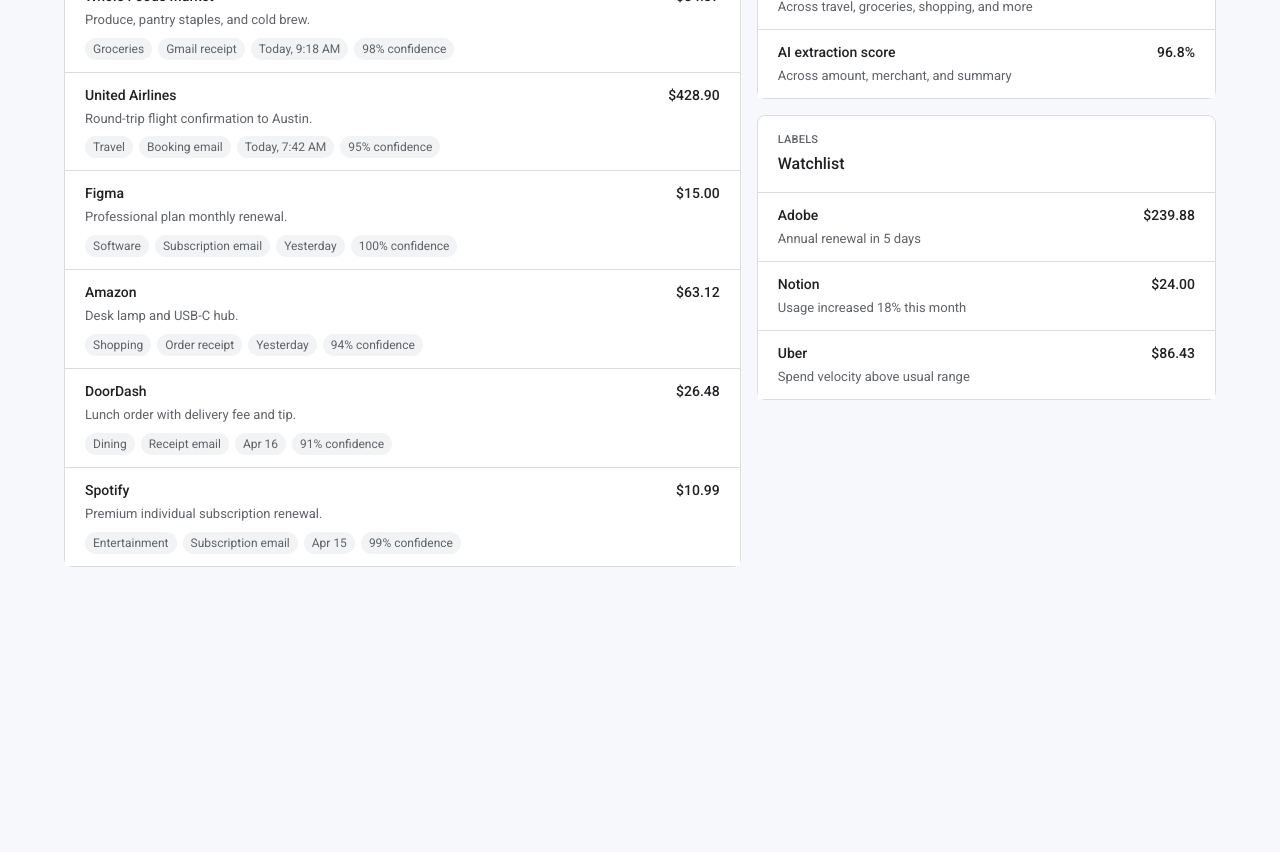
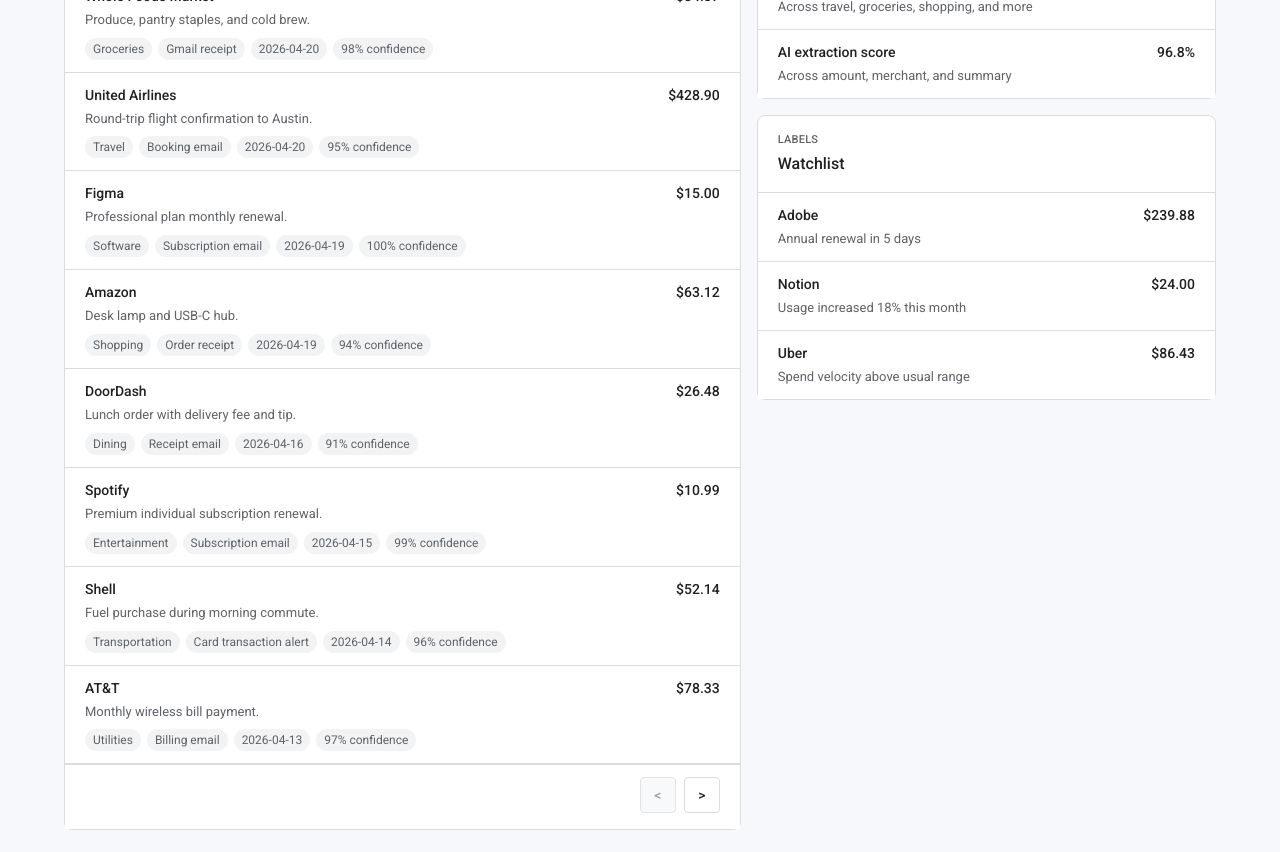
Before and after one commit to JasonCourtois/Transaction-Sorter, a Next.js app: page /dashboard in a window 1280 px wide. Shown: the part 820-1672 px from the top of the page. Before the commit the page ends 1419 px from the top, so only its background shows below. Built offline with nearby package versions, Linux system fonts and the light colour scheme; no server answers.

Commit message:
Added Daily Spend chart to category page

```diff
--- a/src/app/dashboard/DashboardShell.module.css
+++ b/src/app/dashboard/DashboardShell.module.css
@@ -223,13 +223,11 @@
 .chart {
   height: 320px;
   margin: 0;
-  padding: 8px 12px 16px;
 }
 
 .donutChart {
   height: 320px;
   margin: 0;
-  padding: 4px 12px 12px;
 }
 
 .transactionList,
@@ -340,6 +338,46 @@
   color: var(--dash-text);
 }
 
+.transactionPageButtonContainer {
+  display: flex;
+  justify-content: flex-end;
+  gap: 8px;
+  padding: 12px 20px 16px;
+  border-top: 1px solid var(--dash-border);
+  background: var(--dash-surface);
+}
+
+.transactionPageButton {
+  min-width: 36px;
+  height: 36px;
+  padding: 0 12px;
+  border: 1px solid var(--dash-border);
+  border-radius: 4px;
+  background: var(--dash-surface);
+  color: var(--dash-text);
+  font: inherit;
+  font-size: 14px;
+  font-weight: 500;
+  cursor: pointer;
+}
+
+.transactionPageButton:hover:not(:disabled) {
+  background: var(--dash-hover);
+  border-color: #c6c8cc;
+}
+
+.transactionPageButton:focus-visible {
+  outline: 2px solid #1a73e8;
+  outline-offset: 2px;
+}
+
+.transactionPageButton:disabled {
+  cursor: not-allowed;
+  color: #9aa0a6;
+  background: #f8f9fa;
+  border-color: #e0e3e7;
+}
+
 @media (max-width: 1120px) {
   .kpis {
     grid-template-columns: repeat(2, 1fr);
@@ -392,11 +430,6 @@
     grid-template-columns: 1fr;
   }
 
-  .chart,
-  .donutChart {
-    height: 280px;
-  }
-
   .inboxSearchForm {
     flex-direction: column;
     align-items: stretch;
--- a/src/app/dashboard/DashboardShell.tsx
+++ b/src/app/dashboard/DashboardShell.tsx
@@ -1,7 +1,7 @@
 "use client";
 
 import { useMemo, useState } from "react";
-import { CategoryMixChart } from "../../components/CategoryMixChart";
+import { CategoryPieChart } from "../../components/CategoryPieChart";
 import { DailySpendChart } from "../../components/DailySpendChart";
 import categoriesData from "./data/categories.json";
 import inboxSignalsData from "./data/inbox-signals.json";
@@ -11,18 +11,19 @@
 import styles from "./DashboardShell.module.css";
 import { filterTransactions } from "./filterTransactions";
 import { InboxSearchBar } from "./InboxSearchBar";
-import { ParsedEmailRow } from "./ParsedEmailRow";
 import type {
   InboxSearchFilters,
   InboxSignal,
   MerchantWatchlistItem,
-  SpendCategory,
+  SpendBreakdownItem,
   SpendTrendData,
   Transaction,
 } from "./dashboard.types";
+import { TransactionList } from "./TransactionList";
+import { formatCurrency } from "./TransactionList";
 
 const transactions = transactionsData as Transaction[];
-const categories = categoriesData as SpendCategory[];
+const categories = categoriesData as SpendBreakdownItem[];
 const inboxSignals = inboxSignalsData as InboxSignal[];
 const merchantWatchlist = merchantWatchlistData as MerchantWatchlistItem[];
 const spendTrend = spendTrendData as SpendTrendData;
@@ -45,13 +46,6 @@
 
 const expenseCategoryNames = categories.map((c) => c.name) as readonly string[];
 
-export function formatCurrency(value: number) {
-  return new Intl.NumberFormat("en-US", {
-    style: "currency",
-    currency: "USD",
-    maximumFractionDigits: 2,
-  }).format(value);
-}
 
 export function DashboardShell() {
   const [inboxFilters, setInboxFilters] = useState<InboxSearchFilters>({
@@ -113,7 +107,7 @@
               <h2>Spend by category</h2>
             </div>
           </div>
-          <CategoryMixChart categories={categories} />
+          <CategoryPieChart segments={categories} />
         </article>
       </section>
 
@@ -129,22 +123,7 @@
 
           <InboxSearchBar categoryNames={expenseCategoryNames} onSearch={setInboxFilters} />
 
-          <div className={styles.transactionList}>
-            {filteredTransactions.length === 0 ? (
-              <p className={styles.inboxEmpty}>
-                No transactions match these filters. Choose &quot;All categories&quot;, clear the
-                keyword, and search again—or try different terms.
-              </p>
-            ) : (
-              filteredTransactions.map((transaction) => (
-                <ParsedEmailRow
-                  key={`${transaction.merchant}-${transaction.timestamp}`}
-                  transaction={transaction}
-                  amountLabel={formatCurrency(transaction.amount)}
-                />
-              ))
-            )}
-          </div>
+          <TransactionList transactions={filteredTransactions}/>
         </article>
 
         <div className={styles.sideStack}>
--- a/src/app/dashboard/ParsedEmailRow.tsx
+++ b/src/app/dashboard/ParsedEmailRow.tsx
@@ -20,7 +20,7 @@
         <div className={styles.transactionDetails}>
           <span>{transaction.category}</span>
           <span>{transaction.source}</span>
-          <span>{transaction.timestamp}</span>
+          <span>{transaction.date}</span>
           <span>{transaction.confidence}% confidence</span>
         </div>
       </div>
--- /dev/null
+++ b/src/app/dashboard/TransactionList.tsx
@@ -0,0 +1,50 @@
+import { useState, useEffect } from "react";
+import { Transaction } from "./dashboard.types";
+import styles from "./DashboardShell.module.css";
+import { ParsedEmailRow } from "./ParsedEmailRow";
+
+export function formatCurrency(value: number) {
+  return new Intl.NumberFormat("en-US", {
+    style: "currency",
+    currency: "USD",
+    maximumFractionDigits: 2,
+  }).format(value);
+}
+
+export function TransactionList({ transactions }: { transactions: Transaction[] }) {
+  const [page, setPage] = useState(1);
+
+  const MAX_EMAILS_PER_PAGE = 8;
+
+  // Reset current page back to the first page whenever transactions is updated.
+  useEffect(() => {
+    setPage(1);
+  }, [transactions])
+
+  return (
+    <div className={styles.transactionList}>
+      {transactions.length === 0 ? (
+        <p className={styles.inboxEmpty}>
+          No transactions match these filters. Choose &quot;All categories&quot;, clear the keyword,
+          and search again—or try different terms.
+        </p>
+      ) : (
+        transactions
+          .slice((page - 1) * MAX_EMAILS_PER_PAGE, page * MAX_EMAILS_PER_PAGE)
+          .map((transaction) => (
+            <ParsedEmailRow
+              key={`${transaction.merchant}-${transaction.date}`}
+              transaction={transaction}
+              amountLabel={formatCurrency(transaction.amount)}
+            />
+          ))
+      )}
+      {transactions.length > MAX_EMAILS_PER_PAGE && (
+        <div className={styles.transactionPageButtonContainer}>
+          <button disabled={page == 1} onClick={() => setPage(page - 1)} className={styles.transactionPageButton}>{"<"}</button>
+          <button disabled={page * MAX_EMAILS_PER_PAGE >= transactions.length} onClick={() => setPage(page + 1)} className={styles.transactionPageButton}>{">"}</button>
+        </div>
+      )}
+    </div>
+  );
+}
--- a/src/app/dashboard/dashboard.types.ts
+++ b/src/app/dashboard/dashboard.types.ts
@@ -9,7 +9,7 @@
   amount: number;
   summary: string;
   source: string;
-  timestamp: string;
+  date: string;
   confidence: number;
 };
 
@@ -18,7 +18,7 @@
   values: number[];
 };
 
-export type SpendCategory = {
+export type SpendBreakdownItem = {
   value: number;
   name: string;
 };
--- a/src/app/dashboard/data/transactions.json
+++ b/src/app/dashboard/data/transactions.json
@@ -5,7 +5,7 @@
     "amount": 84.37,
     "summary": "Produce, pantry staples, and cold brew.",
     "source": "Gmail receipt",
-    "timestamp": "Today, 9:18 AM",
+    "date": "2026-04-20",
     "confidence": 98
   },
   {
@@ -14,7 +14,7 @@
     "amount": 428.9,
     "summary": "Round-trip flight confirmation to Austin.",
     "source": "Booking email",
-    "timestamp": "Today, 7:42 AM",
+    "date": "2026-04-20",
     "confidence": 95
   },
   {
@@ -23,7 +23,7 @@
     "amount": 15,
     "summary": "Professional plan monthly renewal.",
     "source": "Subscription email",
-    "timestamp": "Yesterday",
+    "date": "2026-04-19",
     "confidence": 100
   },
   {
@@ -32,7 +32,7 @@
     "amount": 63.12,
     "summary": "Desk lamp and USB-C hub.",
     "source": "Order receipt",
-    "timestamp": "Yesterday",
+    "date": "2026-04-19",
     "confidence": 94
   },
   {
@@ -41,7 +41,7 @@
     "amount": 26.48,
     "summary": "Lunch order with delivery fee and tip.",
     "source": "Receipt email",
-    "timestamp": "Apr 16",
+    "date": "2026-04-16",
     "confidence": 91
   },
   {
@@ -50,7 +50,160 @@
     "amount": 10.99,
     "summary": "Premium individual subscription renewal.",
     "source": "Subscription email",
-    "timestamp": "Apr 15",
+    "date": "2026-04-15",
     "confidence": 99
+  },
+  {
+    "merchant": "Shell",
+    "category": "Transportation",
+    "amount": 52.14,
+    "summary": "Fuel purchase during morning commute.",
+    "source": "Card transaction alert",
+    "date": "2026-04-14",
+    "confidence": 96
+  },
+  {
+    "merchant": "AT&T",
+    "category": "Utilities",
+    "amount": 78.33,
+    "summary": "Monthly wireless bill payment.",
+    "source": "Billing email",
+    "date": "2026-04-13",
+    "confidence": 97
+  },
+  {
+    "merchant": "CVS Pharmacy",
+    "category": "Health",
+    "amount": 23.67,
+    "summary": "Prescription pickup and essentials.",
+    "source": "Receipt email",
+    "date": "2026-04-12",
+    "confidence": 93
+  },
+  {
+    "merchant": "Netflix",
+    "category": "Entertainment",
+    "amount": 18.49,
+    "summary": "Standard plan monthly renewal.",
+    "source": "Subscription email",
+    "date": "2026-04-11",
+    "confidence": 99
+  },
+  {
+    "merchant": "Target",
+    "category": "Shopping",
+    "amount": 41.26,
+    "summary": "Home supplies and cleaning products.",
+    "source": "Order receipt",
+    "date": "2026-04-10",
+    "confidence": 92
+  },
+  {
+    "merchant": "Adobe",
+    "category": "Software",
+    "amount": 21.99,
+    "summary": "Creative Cloud single app subscription.",
+    "source": "Subscription email",
+    "date": "2026-04-09",
+    "confidence": 98
+  },
+  {
+    "merchant": "Trader Joe's",
+    "category": "Groceries",
+    "amount": 57.84,
+    "summary": "Weekly grocery restock with produce and frozen meals.",
+    "source": "Receipt email",
+    "date": "2026-04-08",
+    "confidence": 95
+  },
+  {
+    "merchant": "Lyft",
+    "category": "Transportation",
+    "amount": 19.72,
+    "summary": "Ride to downtown client meeting.",
+    "source": "Ride receipt",
+    "date": "2026-04-08",
+    "confidence": 96
+  },
+  {
+    "merchant": "Dropbox",
+    "category": "Software",
+    "amount": 11.99,
+    "summary": "Plus plan monthly renewal.",
+    "source": "Subscription email",
+    "date": "2026-04-07",
+    "confidence": 99
+  },
+  {
+    "merchant": "Chipotle",
+    "category": "Dining",
+    "amount": 14.63,
+    "summary": "Dinner bowl order with drink.",
+    "source": "Receipt email",
+    "date": "2026-04-07",
+    "confidence": 90
+  },
+  {
+    "merchant": "Apple",
+    "category": "Shopping",
+    "amount": 129.0,
+    "summary": "Wireless keyboard purchase.",
+    "source": "Order confirmation",
+    "date": "2026-04-06",
+    "confidence": 94
+  },
+  {
+    "merchant": "Comcast",
+    "category": "Utilities",
+    "amount": 64.95,
+    "summary": "Monthly internet service payment.",
+    "source": "Billing email",
+    "date": "2026-04-06",
+    "confidence": 97
+  },
+  {
+    "merchant": "REI",
+    "category": "Shopping",
+    "amount": 86.41,
+    "summary": "Trail running shoes and socks.",
+    "source": "Order receipt",
+    "date": "2026-04-05",
+    "confidence": 93
+  },
+  {
+    "merchant": "Delta Air Lines",
+    "category": "Travel",
+    "amount": 312.55,
+    "summary": "One-way ticket for conference return leg.",
+    "source": "Booking email",
+    "date": "2026-04-04",
+    "confidence": 96
+  },
+  {
+    "merchant": "Hulu",
+    "category": "Entertainment",
+    "amount": 17.99,
+    "summary": "No-ads plan monthly renewal.",
+    "source": "Subscription email",
+    "date": "2026-04-03",
+    "confidence": 99
+  },
+  {
+    "merchant": "Walgreens",
+    "category": "Health",
+    "amount": 31.22,
+    "summary": "Vitamins and over-the-counter medication.",
+    "source": "Receipt email",
+    "date": "2026-04-02",
+    "confidence": 92
+  },
+  {
+    "merchant": "OpenAI",
+    "category": "Software",
+    "amount": 20.0,
+    "summary": "Monthly API usage charge.",
+    "source": "Usage invoice",
+    "date": "2026-04-01",
+    "confidence": 97
   }
 ]
--- a/src/components/AppNavbar.tsx
+++ b/src/components/AppNavbar.tsx
@@ -4,7 +4,7 @@
 import { usePathname, useRouter } from "next/navigation";
 import { UserAuth } from "@/context/AuthContext";
 import categoriesData from "@/app/dashboard/data/categories.json";
-import { SpendCategory } from "@/app/dashboard/dashboard.types";
+import { SpendBreakdownItem } from "@/app/dashboard/dashboard.types";
 import styles from "./AppNavbar.module.css";
 
 export function AppNavbar() {
@@ -12,7 +12,7 @@
   const router = useRouter();
   const { signOut } = UserAuth();
 
-  const categories = categoriesData as SpendCategory[];
+  const categories = categoriesData as SpendBreakdownItem[];
 
   const handleLogout = () => {
     signOut();
```
Also changed, not shown: src/app/dashboard/[category]/page.tsx (+64 -18 lines), src/components/CategoryPieChart.tsx (renamed from src/components/CategoryMixChart.tsx, +4 -4 lines).
